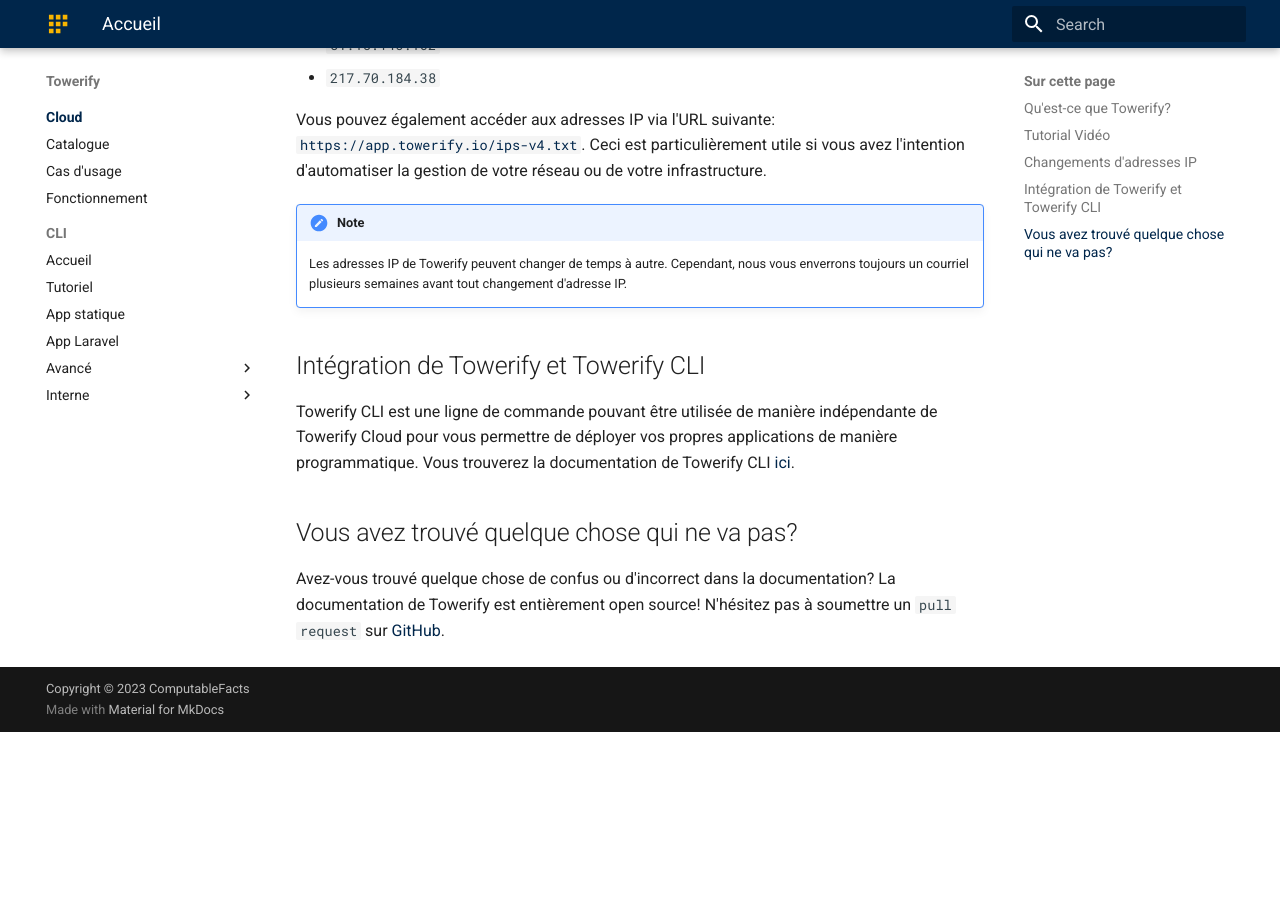
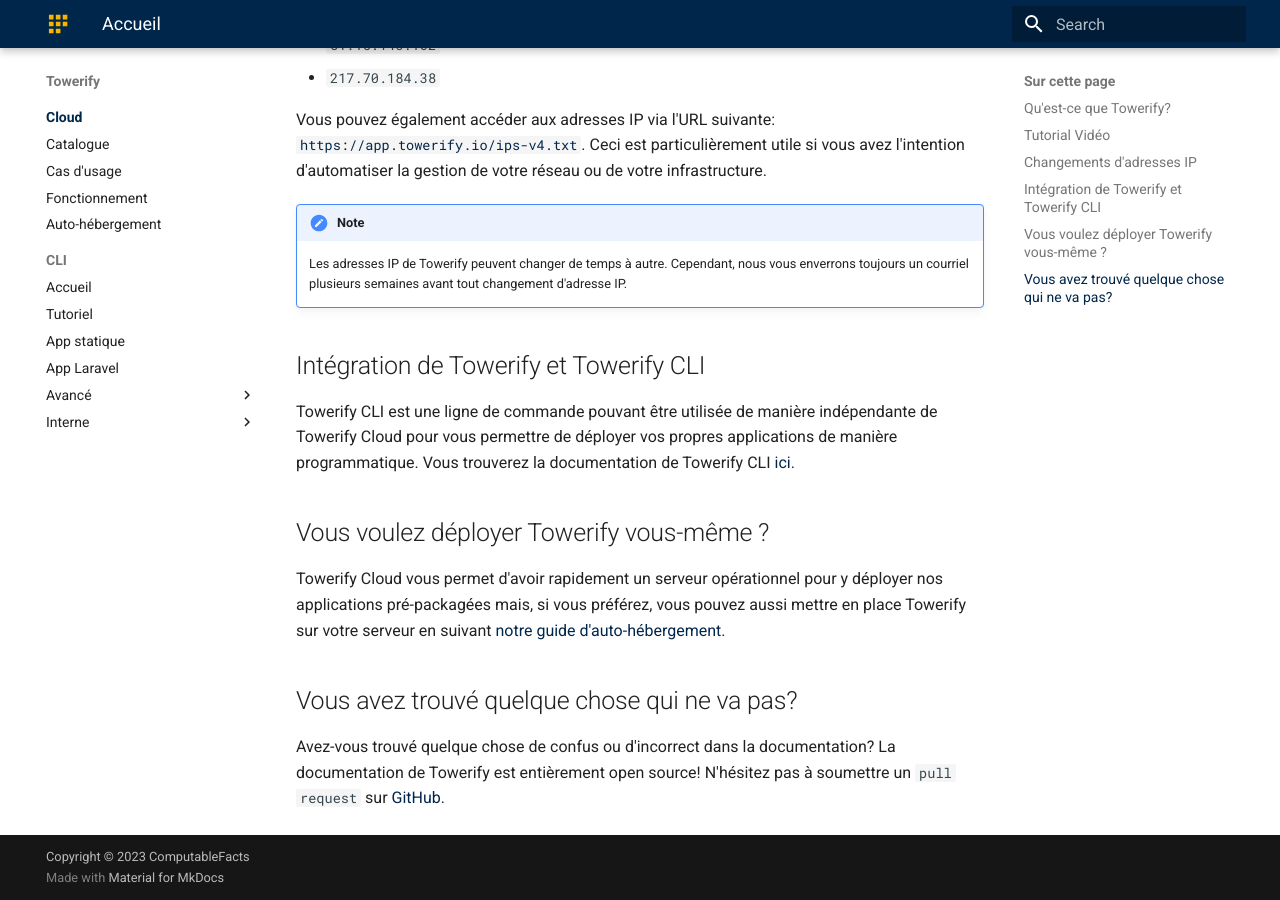
Before and after one commit to computablefacts/towerify-docs, an MkDocs documentation site: the page built from docs/index.md, in a window 1280 px wide and 900 px high, scrolled down 669 px. Built offline with MkDocs 1.6.1 and Material for MkDocs 9.7.7, drawn with Linux system fonts in a browser that asks for light colours; before the commit the page ends 1401 px from its top, so only the background shows below that.

Commit message:
Add self-hosting page

```diff
--- a/docs/index.md
+++ b/docs/index.md
@@ -37,6 +37,12 @@
 permettre de déployer vos propres applications de manière programmatique. Vous trouverez la documentation de Towerify
 CLI [ici](/cli/getting-started/).
 
+## Vous voulez déployer Towerify vous-même ?
+
+Towerify Cloud vous permet d'avoir rapidement un serveur opérationnel pour y déployer nos applications pré-packagées
+mais, si vous préférez, vous pouvez aussi mettre en place Towerify sur votre serveur en suivant
+[notre guide d'auto-hébergement](self-hosting.md).
+
 ## Vous avez trouvé quelque chose qui ne va pas?
 
 Avez-vous trouvé quelque chose de confus ou d'incorrect dans la documentation? La documentation de Towerify est
--- a/mkdocs.yml
+++ b/mkdocs.yml
@@ -10,6 +10,7 @@
       - Catalogue: cloud/catalog.md
       - Cas d'usage: cloud/use-case.md
       - Fonctionnement: cloud/how-it-works.md
+      - Auto-hébergement: self-hosting.md
   - CLI:
     - Accueil: cli/getting-started.md
     - Tutoriel: cli/tutorial.md
```
Also changed, not shown: docs/self-hosting.md (added, +3 -0 lines).
